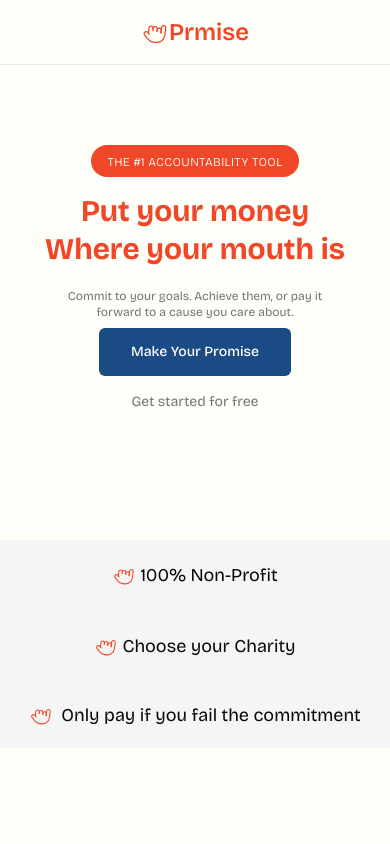
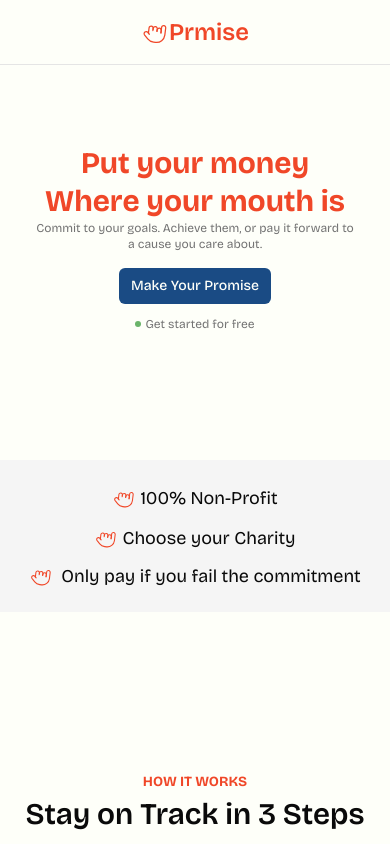
Before and after one commit to johnabhishektg/prmise, a Next.js app: page / in a window 390 px wide. Shown: the top 844 px of the page. Built offline with nearby package versions, Linux system fonts and the light colour scheme.

Commit message:
footer changes

```diff
--- a/components/footer.tsx
+++ b/components/footer.tsx
@@ -1,8 +1,33 @@
 import { Icons } from "./icons";
+import { Button } from "./ui/button";
 
 export function Footer() {
   return (
-    <footer className="bg-off-white text-primary py-12">
+    <div className="bg-off-white md:h-screen mx-auto">
+      <div className="flex justify-center items-center">
+        <div className="bg-primary md:w-5/6 md:h-[460px] text-off-white rounded-xl">
+          <div className="flex justify-center items-center p-6">
+            <div>
+              <h1 className="font-normal text-xl md:text-5xl">
+                “Self-confidence comes from making <br /> and keeping promises
+                to yourself”
+              </h1>
+              <p className="font-primary md:text-left text-center text-xs md:text-md tracking-wide mt-2">
+                - Chris Williamson
+              </p>
+              <div className="flex items-center justify-center mt-6 space-y-2 md:space-x-4">
+                <Button
+                  size="xl"
+                  className="hidden md:block rounded-xl bg-[#1A4B84] text-off-white hover:bg-[#1B365D]/90 text-xl font-semibold font-primary"
+                >
+                  Make Your Promise
+                </Button>
+              </div>
+            </div>
+          </div>
+        </div>
+      </div>
+      <footer className=" text-primary py-12">
         <div className="container mx-auto px-4">
           <div className="flex flex-col md:flex-row justify-between items-center">
             <div className="mb-6 md:mb-0">
@@ -19,11 +44,11 @@ export function Footer() {
             <div className="flex space-x-6">
               <a
                 target="_blank"
-              href="https://x.com/johhnabhishek"
-              aria-label="Twitter"
+                href="https://www.linkedin.com/in/johnabhishek/"
+                aria-label="LinkedIn"
                 className="hover:opacity-80 transition-opacity"
               >
-              <Icons.twitter className="h-6 w-6" />
+                <Icons.linkedin className="h-6 w-6" />
               </a>
               <a
                 target="_blank"
@@ -35,11 +60,11 @@ export function Footer() {
               </a>
               <a
                 target="_blank"
-              href="https://www.linkedin.com/in/johnabhishek/"
-              aria-label="LinkedIn"
+                href="https://x.com/johhnabhishek"
+                aria-label="Twitter"
                 className="hover:opacity-80 transition-opacity"
               >
-              <Icons.linkedin className="h-6 w-6" />
+                <Icons.twitter className="h-6 w-6" />
               </a>
             </div>
           </div>
@@ -48,5 +73,6 @@ export function Footer() {
           </div>
         </div>
       </footer>
+    </div>
   );
 }
--- a/components/hero.tsx
+++ b/components/hero.tsx
@@ -5,38 +5,47 @@ export function Hero() {
   return (
     <section className="py-20 text-center h-full">
       <div className="mx-auto">
-        <div className="inline-block mb-4 rounded-full bg-primary px-4 py-1">
-          <span className="text-xs font-light text-off-white uppercase tracking-wide font-primary">
+        <div className="hidden md:inline-block mb-1 md:mb-4 rounded-full bg-primary px-[8px] py-[3px] md:px-4 md:py-1">
+          <span className="md:text-xs text-[8px] font-light text-off-white uppercase tracking-wide font-primary">
             THE #1 ACCOUNTABILITY TOOL
           </span>
         </div>
 
-        <h1 className="text-3xl mb-5 md:text-8xl font-bold text-primary max-w-full mx-auto leading-tight font-primary">
+        <h1 className="text-3xl md:mb-5 md:text-8xl font-bold text-primary max-w-full mx-auto leading-tight font-primary">
           Put your money
           <br />
           Where your mouth is
         </h1>
 
-        <p className="md:text-lg text-xs md:mb-6 mb-2 md:text-md text-muted-foreground md:w-full w-64 mx-auto font-primary">
+        <p className="md:text-lg text-xs md:mb-6 mb-4 md:text-md text-muted-foreground md:w-full w-5/6 mx-auto font-primary">
           Commit to your goals. Achieve them, or pay it forward to a cause you
           care about.
         </p>
 
-        <div className="space-y-4">
+        <div className="flex items-center justify-center space-y-2 md:space-x-4">
           <Button
-            size="lg"
-            className="bg-[#1A4B84] text-off-white hover:bg-[#1B365D]/90 px-8 py-6 text-sm md:text-lg font-primary"
+            size="sm"
+            className="block md:hidden bg-[#1A4B84] text-off-white hover:bg-[#1B365D]/90 md:px-8 md:py-6 text-sm md:text-lg font-primary"
           >
             Make Your Promise
           </Button>
-          <div className="text-sm text-muted-foreground">
+          <Button
+            size="xl"
+            className="hidden md:block rounded-xl bg-[#1A4B84] text-off-white hover:bg-[#1B365D]/90 text-xl font-semibold font-primary"
+          >
+            Make Your Promise
+          </Button>
+        </div>
+        <div className="flex mt-2 gap-1 items-center justify-center">
+          <div className="size-1.5 mt-1 rounded-full bg-[#6AB46A]" />
+          <p className="text-xs mt-1 text-muted-foreground">
             Get started for free
-          </div>
+          </p>
         </div>
       </div>
 
-      <div className="grid grid-cols-1 md:grid-cols-3 mt-32 bg-[#F5F5F5] w-full h-52 md:h-24">
-        <div className="flex items-center justify-center space-x-1">
+      <div className="grid grid-cols-1 md:grid-cols-3 mt-32 bg-[#F5F5F5] space-y-3 py-6 w-full md:h-18">
+        <div className="flex items-center justify-center space-x-1 ">
           <Icons.logoPoint className="w-6 h-6" />
           <span className="text-lg font-primary">100% Non-Profit</span>
         </div>
--- a/components/how-it-works.tsx
+++ b/components/how-it-works.tsx
@@ -16,7 +16,7 @@ export function HowItWorks() {
             </div>
           </div>
         </header>
-        <div className="md:flex flex-row items-center justify-around px-24 space-y-8">
+        <div className="md:flex items-center md:justify-around px-24 space-y-8">
           <Card className="w-[289px] h-[335px] bg-zinc/5 border-zinc/20 mt-[32px]">
             <Image src={img} alt={""} className="mb-3 pl-4 pt-4" />
             <div className="pt-3 px-4 pb-6">
--- a/components/ui/button.tsx
+++ b/components/ui/button.tsx
@@ -1,8 +1,8 @@
-import * as React from "react"
-import { Slot } from "@radix-ui/react-slot"
-import { cva, type VariantProps } from "class-variance-authority"
+import * as React from "react";
+import { Slot } from "@radix-ui/react-slot";
+import { cva, type VariantProps } from "class-variance-authority";
 
-import { cn } from "@/lib/utils"
+import { cn } from "@/lib/utils";
 
 const buttonVariants = cva(
   "inline-flex items-center justify-center gap-2 whitespace-nowrap rounded-md text-sm font-medium ring-offset-background transition-colors focus-visible:outline-none focus-visible:ring-2 focus-visible:ring-ring focus-visible:ring-offset-2 disabled:pointer-events-none disabled:opacity-50 [&_svg]:pointer-events-none [&_svg]:size-4 [&_svg]:shrink-0",
@@ -23,6 +23,7 @@ const buttonVariants = cva(
         default: "h-10 px-4 py-2",
         sm: "h-9 rounded-md px-3",
         lg: "h-11 rounded-md px-8",
+        xl: "h-16 rounded-lg px-8",
         icon: "h-10 w-10",
       },
     },
@@ -31,26 +32,26 @@ const buttonVariants = cva(
       size: "default",
     },
   }
-)
+);
 
 export interface ButtonProps
   extends React.ButtonHTMLAttributes<HTMLButtonElement>,
     VariantProps<typeof buttonVariants> {
-  asChild?: boolean
+  asChild?: boolean;
 }
 
 const Button = React.forwardRef<HTMLButtonElement, ButtonProps>(
   ({ className, variant, size, asChild = false, ...props }, ref) => {
-    const Comp = asChild ? Slot : "button"
+    const Comp = asChild ? Slot : "button";
     return (
       <Comp
         className={cn(buttonVariants({ variant, size, className }))}
         ref={ref}
         {...props}
       />
-    )
+    );
   }
-)
-Button.displayName = "Button"
+);
+Button.displayName = "Button";
 
-export { Button, buttonVariants }
+export { Button, buttonVariants };
```
Lines whose indentation alone changed are shown as unchanged.
